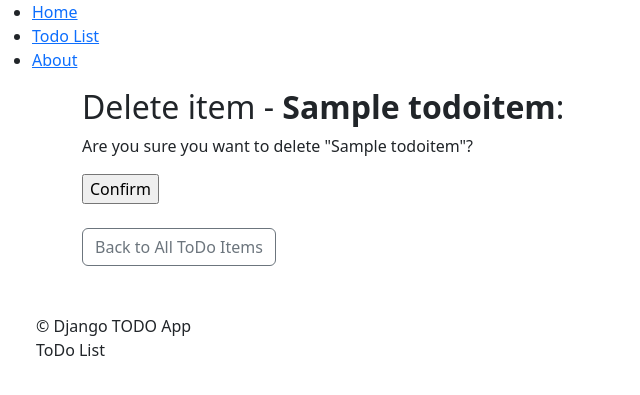
After one commit to yaros2106/Django-Todo-Manager, a Django app: page /todos/1/delete/ in a window 1280 px wide. The commit adds this page. Shown: the top 395 px of the page, without its empty margins (0-640 px from the left). Run offline with Django 5.2, Linux system fonts and the light colour scheme; tables that the repository leaves empty hold one stand-in row (values such as "Sample post").

Commit message:
create ToDoItemDeleteView for delete item

```diff
--- /dev/null
+++ b/todo_manager/todo_list/templates/todo_list/todoitem_confirm_delete.html
@@ -0,0 +1,21 @@
+{% extends 'todo_list/base.html' %}
+
+{% block title %}
+  Delete ToDo #{{ object }}
+{% endblock %}
+
+{% block main %}
+  <h2>Delete item - <strong>{{ object.title }}</strong>:</h2>
+  <form method="post">{% csrf_token %}
+    <p>Are you sure you want to delete "{{ object }}"?</p>
+    {{ form }}
+    <input type="submit" value="Confirm">
+  </form>
+  <a
+    type="button"
+    class="btn btn-outline-secondary my-4"
+    href="{% url 'todo_list:list' %}"
+  >
+    Back to All ToDo Items
+  </a>
+{% endblock %}
--- a/todo_manager/todo_list/urls.py
+++ b/todo_manager/todo_list/urls.py
@@ -7,6 +7,7 @@ from todo_list.views import (
     ToDoDetailView,
     ToDoItemCreateView,
     ToDoItemUpdateView,
+    ToDoItemDeleteView,
 )
 
 app_name = "todo_list"
@@ -16,5 +17,6 @@ urlpatterns = [
     path("done/", ToDoListDoneView.as_view(), name="done"),
     path("<int:pk>/", ToDoDetailView.as_view(), name="detail"),
     path("<int:pk>/update/", ToDoItemUpdateView.as_view(), name="update"),
+    path("<int:pk>/delete/", ToDoItemDeleteView.as_view(), name="delete"),
     path("create/", ToDoItemCreateView.as_view(), name="create"),
 ]
--- a/todo_manager/todo_list/views.py
+++ b/todo_manager/todo_list/views.py
@@ -1,9 +1,11 @@
+from django.urls import reverse_lazy
 from django.views.generic import (
     TemplateView,
     ListView,
     DetailView,
     CreateView,
     UpdateView,
+    DeleteView,
 )
 
 from todo_list.forms import ToDoItemCreateForm, ToDoItemUpdateForm
@@ -54,3 +56,8 @@ class ToDoItemUpdateView(UpdateView):
     form_class = ToDoItemUpdateForm
     template_name_suffix = "_update_form"
     context_object_name = "todo_item"
+
+
+class ToDoItemDeleteView(DeleteView):
+    model = ToDoItem
+    success_url = reverse_lazy("todo_list:list")
```
Also changed, not shown: todo_manager/todo_list/templates/todo_list/components/todo_items_list.html (+10 -1 lines), todo_manager/todo_list/templates/todo_list/todoitem_detail.html (+7 -0 lines).
